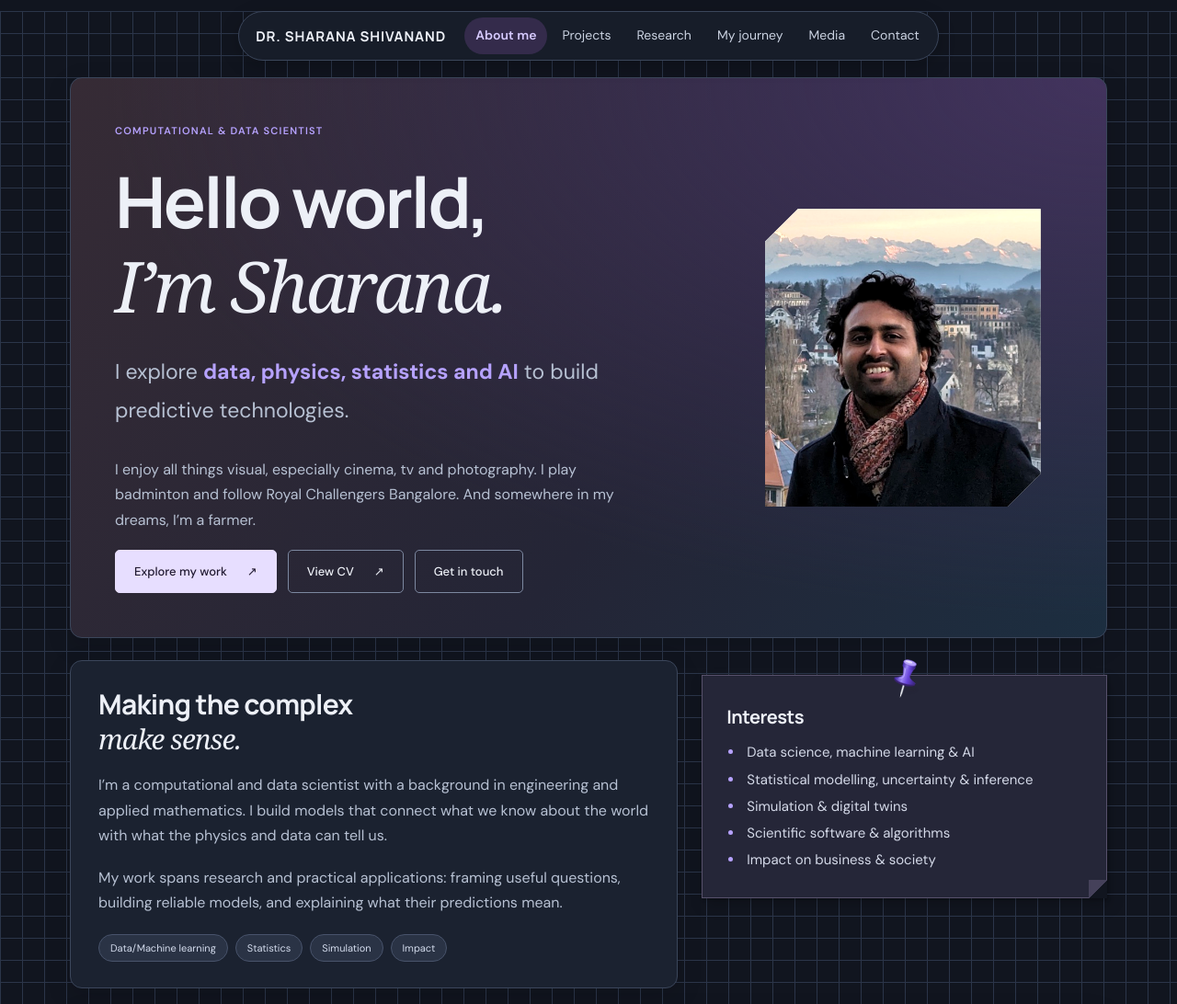
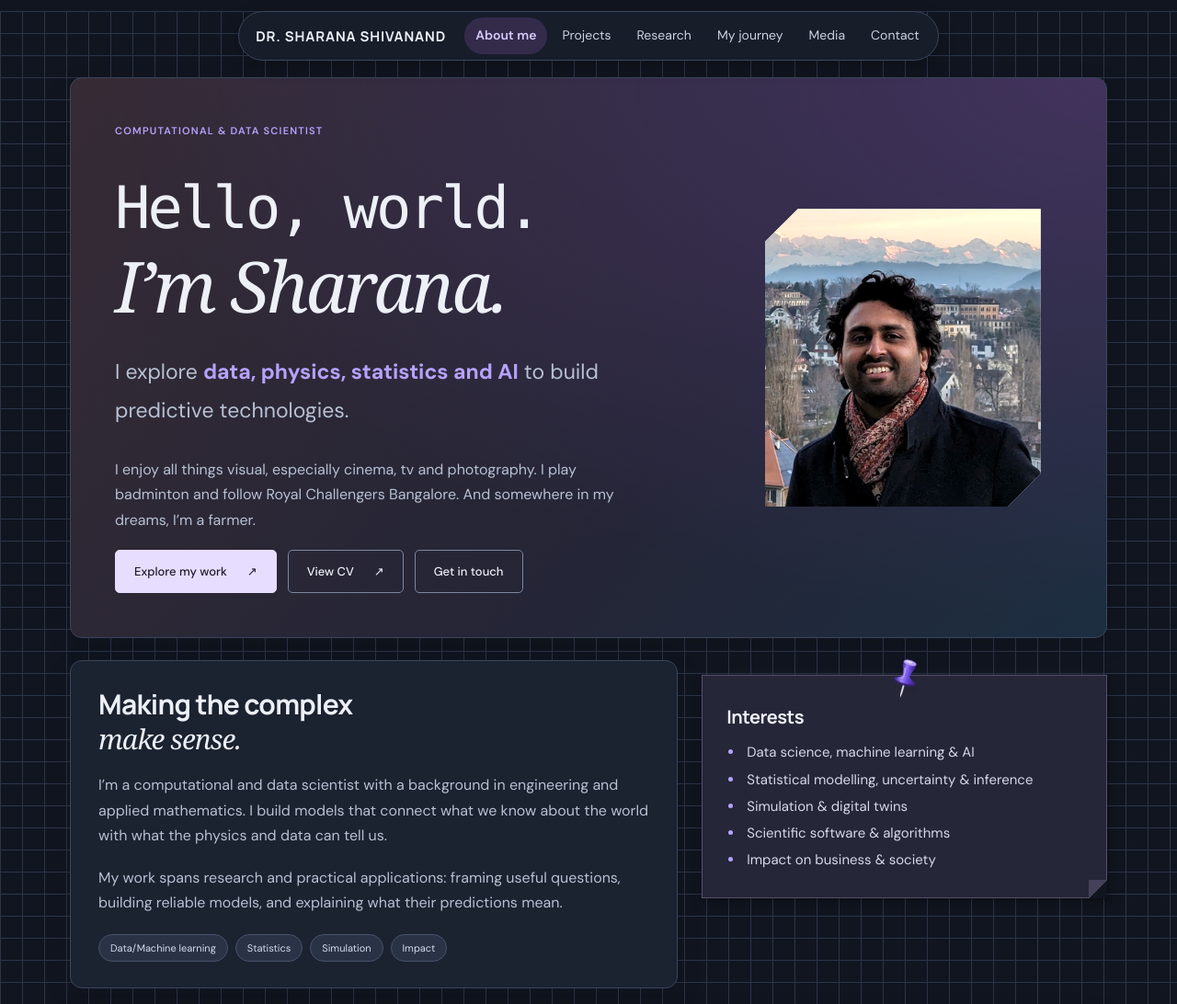
Before and after one commit to s-shivanand/s-shivanand.github.io, a plain HTML site: page index.html in a window 1280 px wide. Shown: the top 1092 px of the page at 92% size. Drawn offline with Linux system fonts and the light colour scheme.

Commit message:
Publish monospace Hello, world greeting

```diff
--- a/index.html
+++ b/index.html
@@ -29,7 +29,7 @@
     <main id="main">
 <section class="hero" aria-labelledby="hero-title">
   <div class="hero-copy"><div class="eyebrow">Computational &amp; data scientist</div>
-    <h1 id="hero-title">Hello world,<br><span class="title-second">I’m Sharana.</span></h1>
+    <h1 id="hero-title"><span class="code-greeting">Hello, world.</span><br><span class="title-second">I’m Sharana.</span></h1>
     <p class="hero-lead">I explore <strong>data, physics, statistics and AI</strong> to build predictive technologies.</p>
     <p class="hero-personal">I enjoy all things visual, especially cinema, tv and photography. I play badminton and follow Royal Challengers Bangalore. And somewhere in my dreams, I’m a farmer.</p>
     <div class="button-row"><a target="_blank" rel="noopener noreferrer" class="button" href="projects.html">Explore my work <span aria-hidden="true">↗</span></a><a target="_blank" rel="noopener noreferrer" class="button secondary" href="assets/CV-Shivanand.pdf?v=17e209d2ae03">View CV <span aria-hidden="true">↗</span></a><a target="_blank" rel="noopener noreferrer" class="button secondary" href="contact.html">Get in touch</a></div>
--- a/theme.css
+++ b/theme.css
@@ -53,6 +53,12 @@ a:focus-visible, button:focus-visible, summary:focus-visible { outline-color: #1
   gap: clamp(30px, 6vw, 88px);
 }
 .hero h1 { font-size: clamp(43px, 6vw, 77px); }
+.hero .code-greeting {
+  font-family: ui-monospace, 'SFMono-Regular', Menlo, Consolas, 'Liberation Mono', monospace;
+  font-size: .83em;
+  font-weight: 500;
+  letter-spacing: -.045em;
+}
 .hero .eyebrow::before { display: none; }
 .hero .eyebrow { color: var(--accent); }
 .hero-lead { max-width: 620px; color: var(--muted); font-size: clamp(18px, 1.8vw, 23px); }
```
